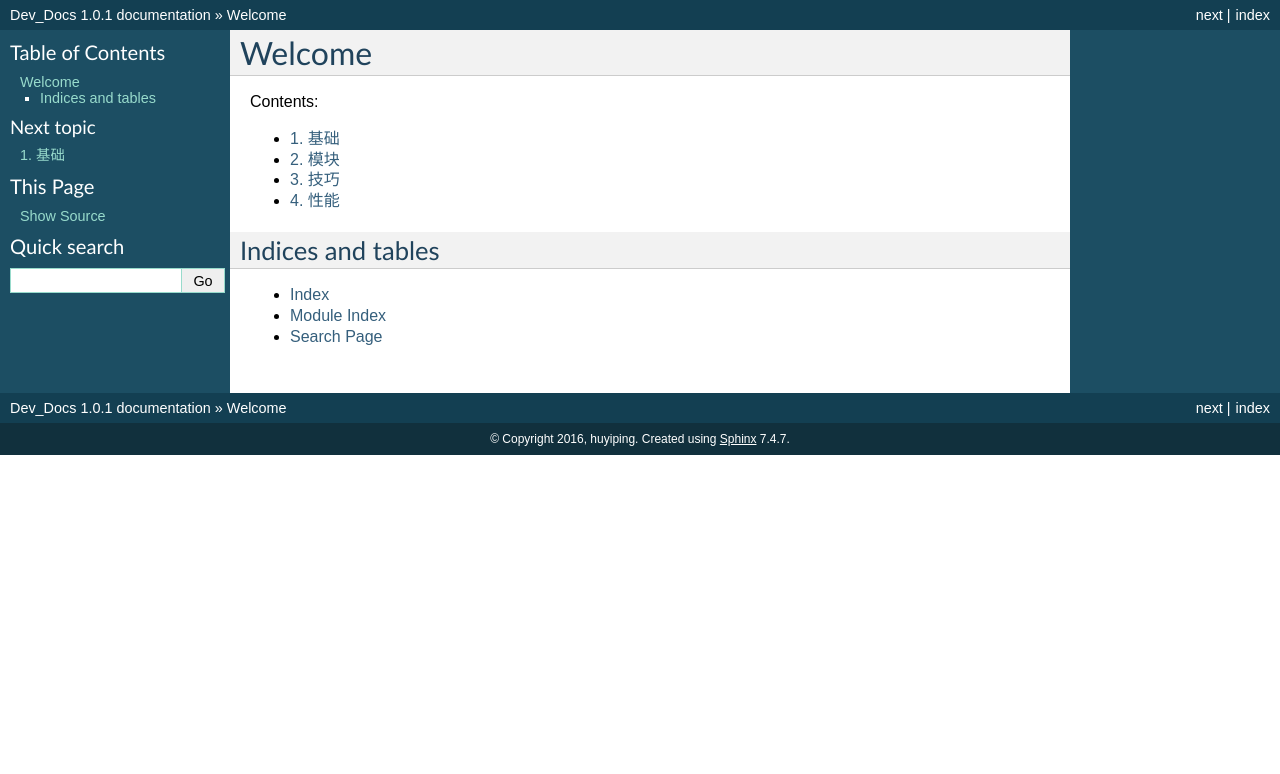
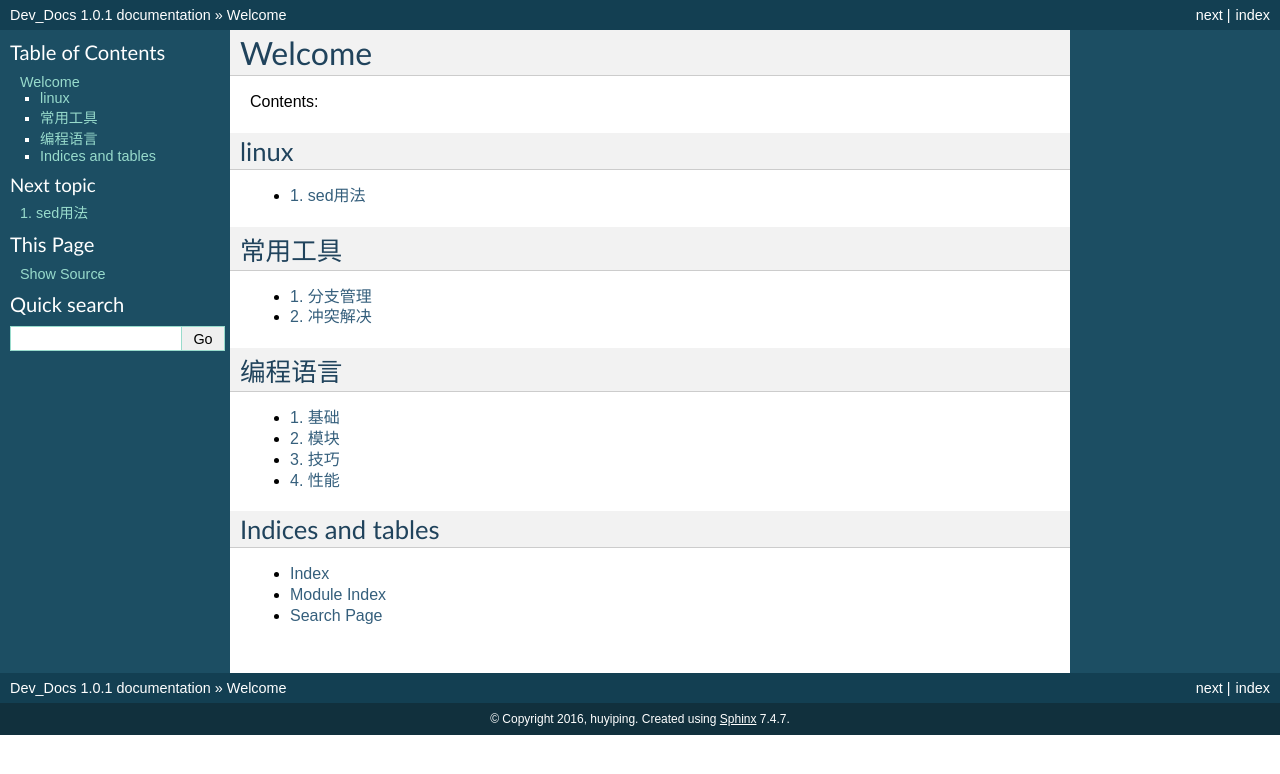
Before and after one commit to hoyping/dev_docs, a Sphinx documentation site: the page built from source/index.rst, in a window 1280 px wide. Shown: the top 774 px of the page. Built offline with Sphinx 7.4.7, drawn with Linux system fonts in a browser that asks for light colours.

Commit message:
update content

```diff
--- a/source/helloworld.rst
+++ /dev/null
@@ -1,2 +0,0 @@
-Hello World
-=============
--- a/source/index.rst
+++ b/source/index.rst
@@ -4,11 +4,31 @@ Welcome
 
 Contents:
 
+
+linux
+======
 .. toctree::
-   :maxdepth: 2
-   :numbered:
+    :maxdepth: 2
+    :numbered:
 
-   python
+    linux/sed
+
+常用工具
+========
+.. toctree::
+    :maxdepth: 2
+    :numbered:
+
+    tools/git
+
+编程语言
+========
+.. toctree::
+    :maxdepth: 2
+    :numbered:
+
+    program/python
+
 Indices and tables
 ==================
 
--- /dev/null
+++ b/source/linux/sed.rst
@@ -0,0 +1,2 @@
+sed用法
+========
--- /dev/null
+++ b/source/program/python/modules/logging.rst
@@ -0,0 +1,2 @@
+日志配置
+========
--- /dev/null
+++ b/source/tools/git.rst
@@ -0,0 +1,11 @@
+
+
+
+
+分支管理
+========
+
+
+
+冲突解决
+========
```
Also changed, not shown: source/program/python.rst (renamed from source/python.rst).
